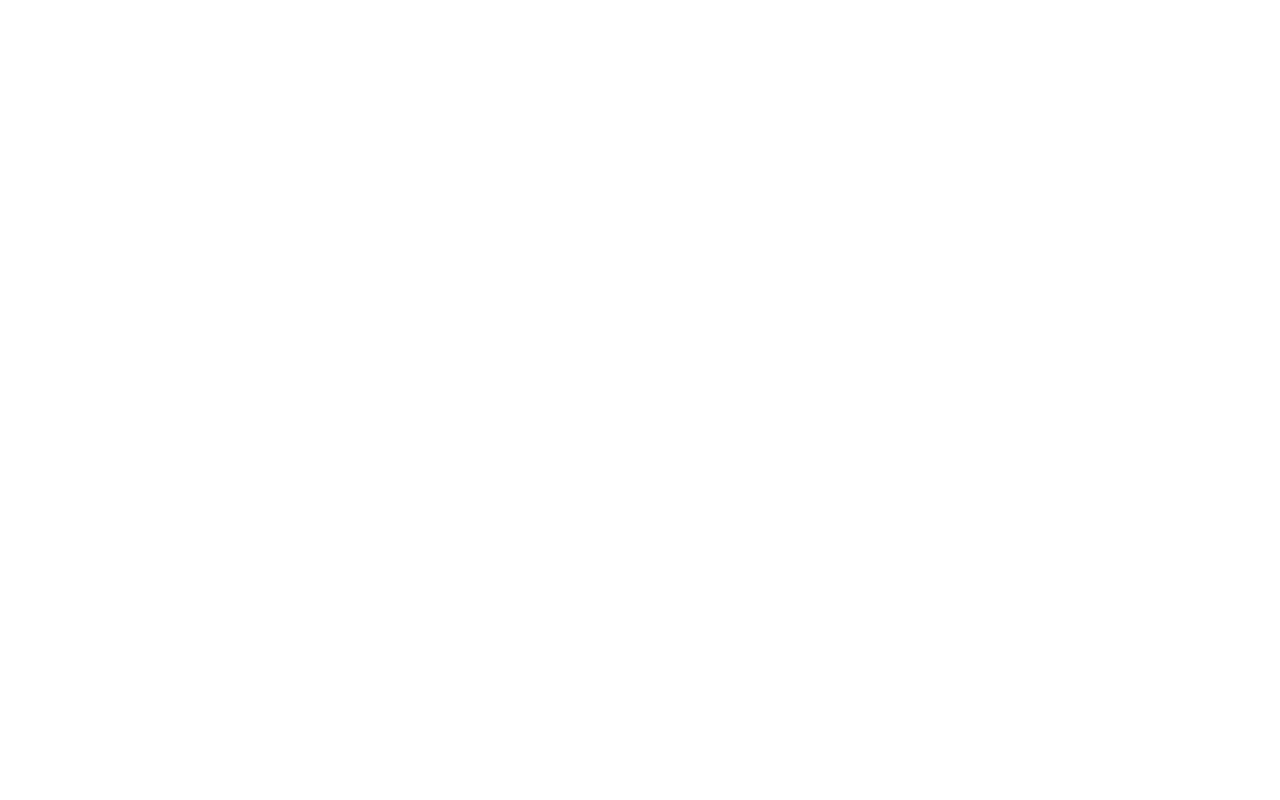
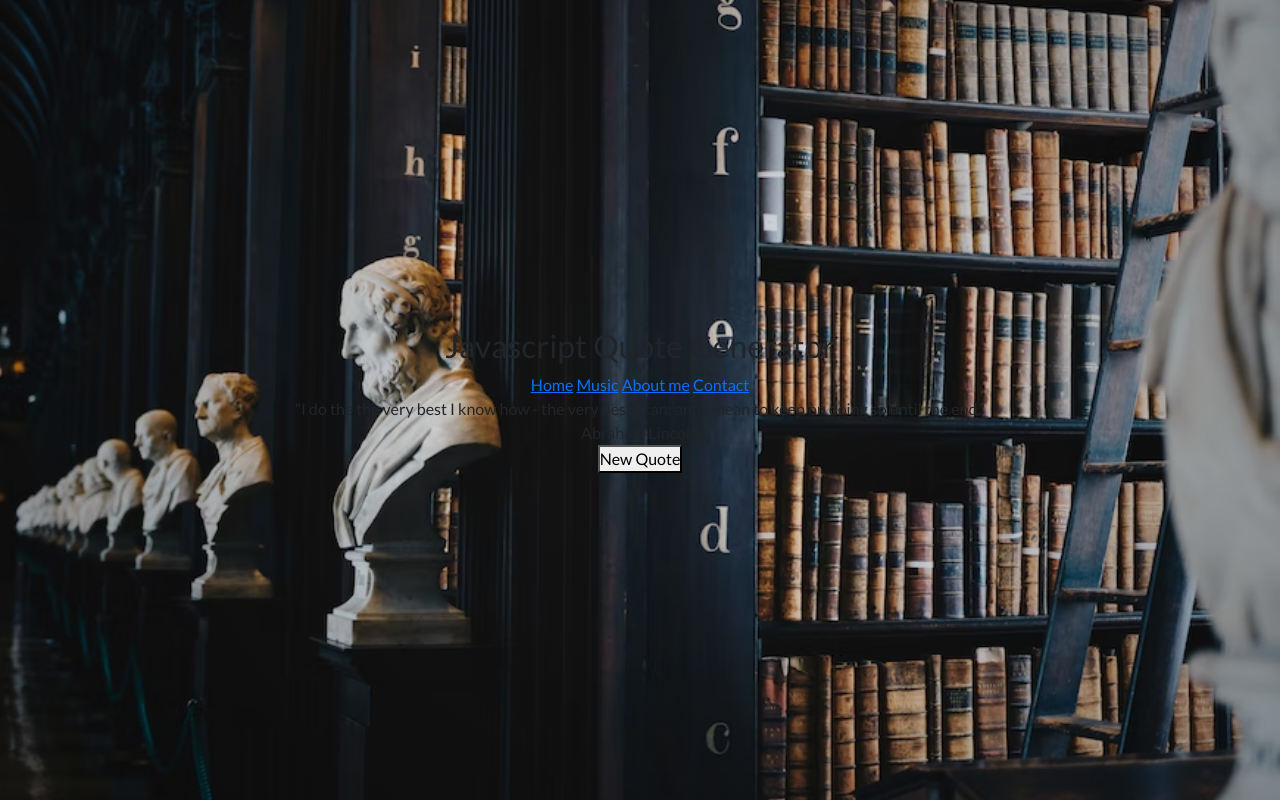
Before and after one commit to Mati-to/Quote-generator, a plain HTML site: page index.html in a window 1280 px wide. Drawn offline with nearby package versions, Linux system fonts and the light colour scheme.

Commit message:
index.html and style.css modified
I added the basic structure and style for my web app

```diff
--- a/index.html
+++ b/index.html
@@ -1,12 +1,59 @@
 <!DOCTYPE html>
 <html lang="en">
+
 <head>
     <meta charset="UTF-8">
     <meta http-equiv="X-UA-Compatible" content="IE=edge">
     <meta name="viewport" content="width=device-width, initial-scale=1.0">
+    <!-- Bootrstrap link -->
+    <link href="https://cdn.jsdelivr.net/npm/bootstrap@5.3.0-alpha1/dist/css/bootstrap.min.css" rel="stylesheet"
+        integrity="sha384-GLhlTQ8iRABdZLl6O3oVMWSktQOp6b7In1Zl3/Jr59b6EGGoI1aFkw7cmDA6j6gD" crossorigin="anonymous">
+    <!-- CSS Style -->
+    <link rel="stylesheet" href="style.css">
+    <!-- Global Google Font links -->
+    <link rel="preconnect" href="https://fonts.googleapis.com">
+    <link rel="preconnect" href="https://fonts.gstatic.com" crossorigin>
+    <link href="https://fonts.googleapis.com/css2?family=Lato&display=swap" rel="stylesheet">
+    <!-- Font Awesome Link -->
+    <link rel="stylesheet" href="https://cdnjs.cloudflare.com/ajax/libs/font-awesome/6.3.0/css/all.min.css"
+        integrity="sha512-SzlrxWUlpfuzQ+pcUCosxcglQRNAq/DZjVsC0lE40xsADsfeQoEypE+enwcOiGjk/bSuGGKHEyjSoQ1zVisanQ=="
+        crossorigin="anonymous" referrerpolicy="no-referrer" />
     <title>Project 1</title>
 </head>
+
 <body>
+    <!-- Project 1: Blog and quote generator -->
+    <div class="container">
+        <div class="header">
+            <h2>Javascript Quote Generator</h2>
+        </div>
+        <div class="main-content">
+            <div class="blog-area">
+                <nav>
+                    <a href="">Home</a>
+                    <a href="">Music</a>
+                    <a href="">About me</a>
+                    <a href="">Contact</a>
+                </nav>
+            </div>
+            <div class="text-area">
+                <span class="quote">
+                    "I do the the very best I know how - the very best I can; and I mean
+                    to keep on doing so until the end."
+                </span>
+            </div>
+            <div class="person">Abraham Lincoln</div>
+            <div class="button-area">
+                <button id="new-quote">New Quote</button>
+            </div>
+        </div>
+    </div>
 
+
+    <!-- Bootstrap JS link -->
+    <script src="https://cdn.jsdelivr.net/npm/bootstrap@5.3.0-alpha1/dist/js/bootstrap.bundle.min.js"
+        integrity="sha384-w76AqPfDkMBDXo30jS1Sgez6pr3x5MlQ1ZAGC+nuZB+EYdgRZgiwxhTBTkF7CXvN"
+        crossorigin="anonymous"></script>
 </body>
+
 </html>
--- a/style.css
+++ b/style.css
@@ -0,0 +1,17 @@
+/* General Styles */
+
+* {
+    margin: 0;
+    padding: 0;
+    box-sizing: border-box;
+    font-family: 'Lato', sans-serif;
+}
+
+body {
+    display: flex;
+    justify-content: center;
+    align-items: center;
+    height: 100vh;
+    text-align: center;
+    background: radial-gradient(circle, rgba(0, 0, 0, 0), #00000062), url(./img/bg-image.avif) no-repeat center center/ cover;
+}
```
Also changed, not shown: img/bg-image.avif (added).
